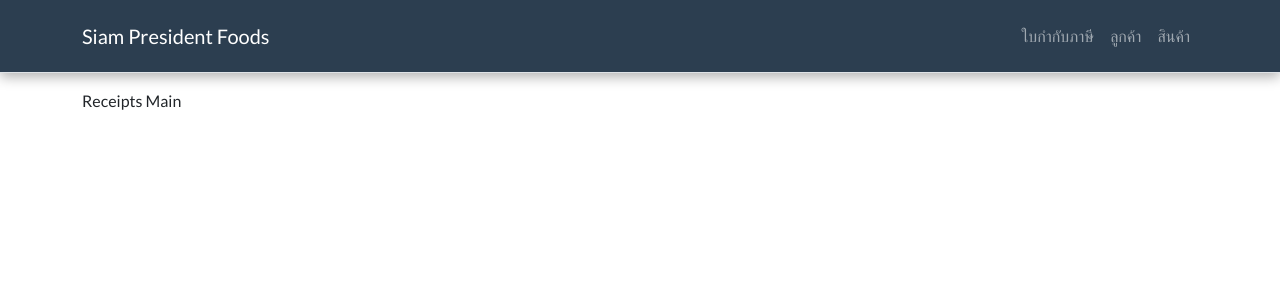
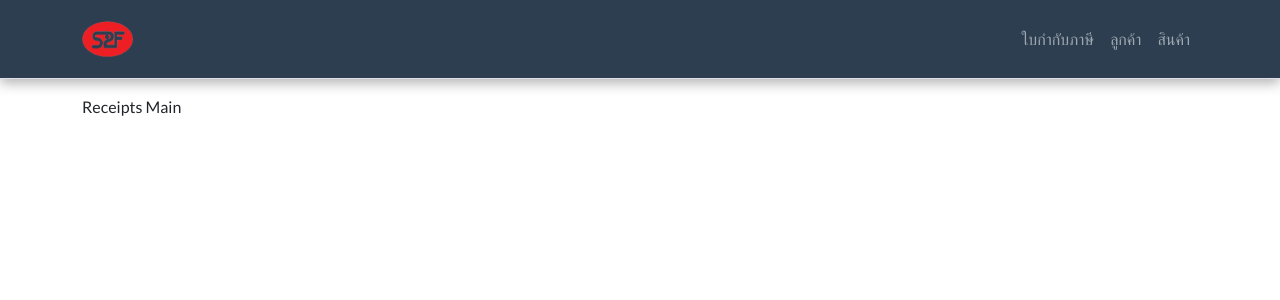
Before and after one commit to jakajee/spf, a React (Create React App) app in the folder ClientApp/: page / in a window 1280 px wide. Shown: the top 300 px of the page. Built offline with nearby package versions, Linux system fonts and the light colour scheme.

Commit message:
add logo

```diff
--- a/ClientApp/src/App.tsx
+++ b/ClientApp/src/App.tsx
@@ -11,7 +11,7 @@ import CustomerMain from './components/Customers/CustomerMain';
 
 export default () => (
     <Layout>
-        <Route path="/receipt" component={ReceiptMain} />
+        <Route path="/receipts" component={ReceiptMain} />
         <Route path="/customers" component={CustomerMain} />
         <Route path="/products" component={ProductMain} />
         <Route exact path="/" component={ReceiptMain} />
--- a/ClientApp/src/components/NavMenu.tsx
+++ b/ClientApp/src/components/NavMenu.tsx
@@ -1,9 +1,8 @@
 import { History } from 'history';
 import * as React from 'react';
-import { connect } from 'react-redux';
 import { Link, withRouter } from 'react-router-dom';
-import { ApplicationState } from '../store';
 import './NavMenu.css';
+import logo from '../asset/logo.png';
 
 class NavMenu extends React.PureComponent<{ history?: History }, { isOpen: boolean }> {
     public state = {
@@ -17,7 +16,7 @@ class NavMenu extends React.PureComponent<{ history?: History }, { isOpen: boole
                 <nav className="navbar navbar-expand-lg navbar-dark bg-primary border-bottom box-shadow mb-3">
                     <div className="container">
                         <Link to="/" className="navbar-brand">
-                            Siam President Foods
+                            <img src={logo} className="d-inline-block" height={36} />
                         </Link>
                         <ul className="navbar-nav flex-grow">
                             {this.renderLink()}
```
Also changed, not shown: ClientApp/src/asset/logo.png (added).
